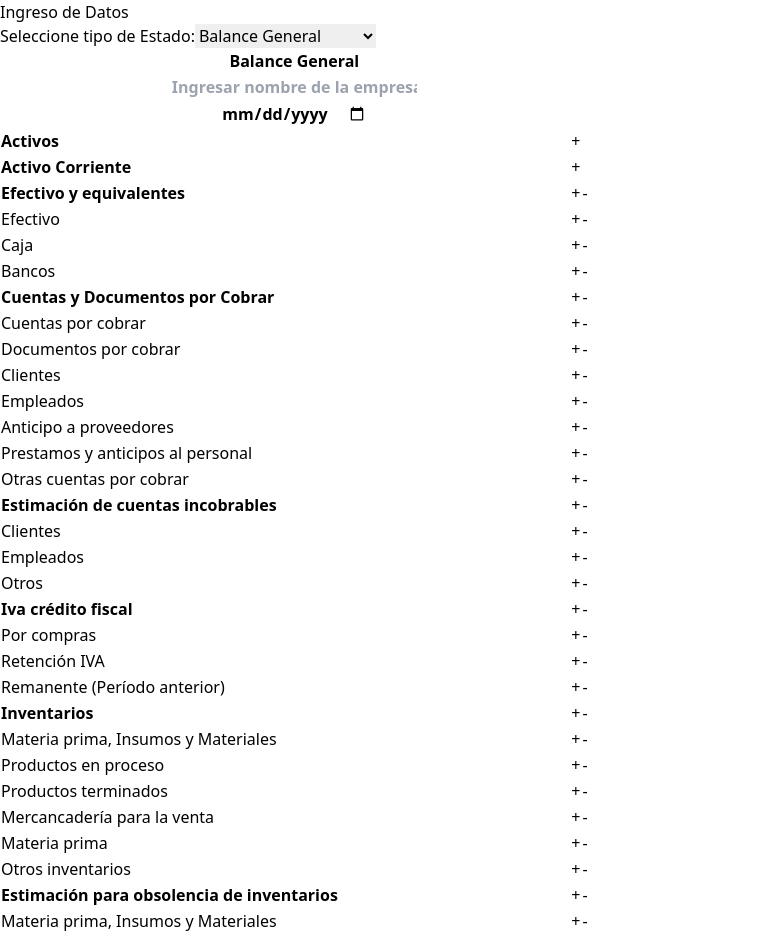
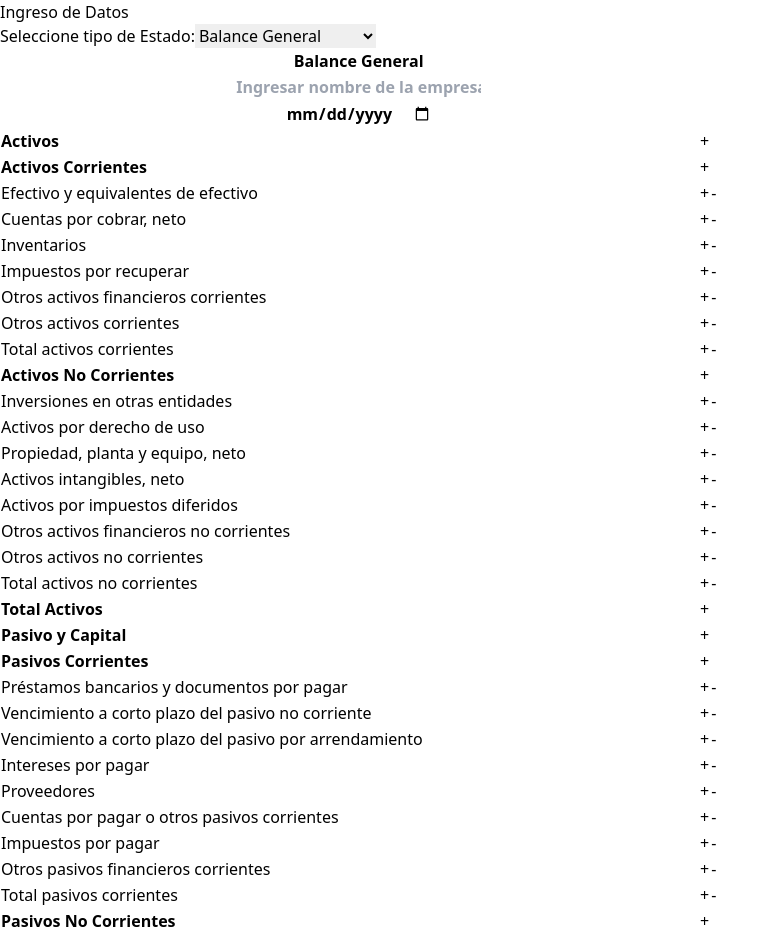
Before and after one commit to alkeys/fictional-disco, a React (Vite) app: page /Ingreso_Datos in a window 1280 px wide. Shown: the top 939 px of the page, without its empty margins (0-779 px from the left). Built offline with nearby package versions, Linux system fonts and the light colour scheme.

Commit message:
catalogo coca-cola añadido

```diff
--- /dev/null
+++ b/src/Data/Balances/catalogo_coca-cola.json
@@ -0,0 +1,88 @@
+{
+    "balance": {
+        "name": "Balance General",
+        "name_empresa": null,
+        "fecha": {
+            "dia": null,
+            "mes": null,
+            "anio": null
+        },
+        "Activos": {
+            "Activos Corrientes": {
+                "Efectivo y equivalentes de efectivo": null,
+                "Cuentas por cobrar, neto": null,
+                "Inventarios": null,
+                "Impuestos por recuperar": null,
+                "Otros activos financieros corrientes": null,
+                "Otros activos corrientes": null,
+                "Total activos corrientes": null
+            },
+            "Activos No Corrientes": {
+                "Inversiones en otras entidades": null,
+                "Activos por derecho de uso": null,
+                "Propiedad, planta y equipo, neto": null,
+                "Activos intangibles, neto": null,
+                "Activos por impuestos diferidos": null,
+                "Otros activos financieros no corrientes": null,
+                "Otros activos no corrientes": null,
+                "Total activos no corrientes": null
+            },
+            "Total Activos": null
+        },
+        "Pasivo y Capital": {
+            "Pasivos Corrientes": {
+                "Préstamos bancarios y documentos por pagar": null,
+                "Vencimiento a corto plazo del pasivo no corriente": null,
+                "Vencimiento a corto plazo del pasivo por arrendamiento": null,
+                "Intereses por pagar": null,
+                "Proveedores": null,
+                "Cuentas por pagar o otros pasivos corrientes": null,
+                "Impuestos por pagar": null,
+                "Otros pasivos financieros corrientes": null,
+                "Total pasivos corrientes": null
+            },
+            "Pasivos No Corrientes": {
+                "Préstamos bancarios y documentos por pagar": null,
+                "Beneficios posteriores al retiro y otros beneficios a empleados": null,
+                "Porción no corriente de pasivos por arrendamiento": null,
+                "Pasivos por impuestos diferidos": null,
+                "Otros pasivos financieros no corrientes y Provisiones": null,
+                "Otros pasivos no corrientes": null,
+                "Total pasivos no corrientes": null
+            },
+            "Total Pasivos": null,
+            "Capital": {
+                "Capital Social": null,
+                "Prima en suscripción de acciones": null,
+                "Utilidades retenidas": null,
+                "Otros instrumentos de capital": null,
+                "Otras partidas acumuladas de la utilidad integral": null,
+                "Capital atribuible a los propietarios de la controladora": null,
+                "Participación no controladora en subsidiarias consolidadas": null
+            },
+            "Total Capital": null,
+            "Total Pasivos y Capital": null
+        }
+    },
+    "resultados": {
+      "name": "Estado de Resultados",
+      "name_empresa": "Empresa 2",
+      "fecha": {
+        "dia": 31,
+        "mes": "diciembre",
+        "anio": 2020
+      },
+      "Ventas": null,
+      "Otros ingresos de operación": null,
+      "Ingresos totales": null,
+      "Costo de ventas": null,
+      "Utilidad bruta": null,
+      "Gastos de administración": null,
+      "Gastos de venta": null,
+      "Otros ingresos": null,
+      "Otros gastos": null,
+      "Gasto por intereses": null,
+      "Ingresos por intereses": null,
+      "(Pérdidas) ganancia por fluctuación cambiaría, neta": null
+    }
+}
--- a/src/component/Balance_General.jsx
+++ b/src/component/Balance_General.jsx
@@ -75,7 +75,6 @@ const BalanceGeneral = ({estado}) => {
         setBalanceData(newBalanceData);
     };
 
-
     return (
         <>
             <table className="text-left">
@@ -139,9 +138,25 @@ const BalanceGeneral = ({estado}) => {
                                                 <React.Fragment key={index3}>
                                                     <tr>
                                                         <td colSpan={3} className="px-7">
-                                                        <strong>{key3}</strong>
+                                                            {/* Aplica negrita solo si `key3` tiene subcuentas */}
+                                                            {balanceData[key1][key2][key3] && typeof balanceData[key1][key2][key3] === 'object' && Object.keys(balanceData[key1][key2][key3]).length > 0 ? (
+                                                                <strong>{key3}</strong>
+                                                            ) : (
+                                                                key3
+                                                            )}
                                                         </td>
-                                                        <td></td>
+                                                        {balanceData[key1][key2][key3] && typeof balanceData[key1][key2][key3] === 'object' && Object.keys(balanceData[key1][key2][key3]).length > 0 ? (
+                                                            // Si `key3` tiene subcuentas, no mostramos el input
+                                                            <td></td>
+                                                        ) : (
+                                                            // Si `key3` no tiene subcuentas, mostramos el input
+                                                            <input
+                                                                type="number"
+                                                                value={balanceData[key1][key2][key3]}
+                                                                onChange={(e) => handleInputChange(e, key1, key2, key3)}
+                                                                className="border border-black rounded px-2"
+                                                            />
+                                                        )}
                                                         <td>
                                                             <button
                                                                 className="ml-2 p-1 bg-green-500 text-white rounded px-3"
@@ -229,28 +244,28 @@ const BalanceGeneral = ({estado}) => {
                                                                     ))
                                                                 ) : (
                                                                     <tr>
-                                                                        {/* <td colSpan={3}>No hay cuentas disponibles en {key4}</td> */}
+                                                                        {/* Mensaje opcional si `key4` no tiene cuentas */}
                                                                     </tr>
                                                                 )}
                                                             </React.Fragment>
                                                         ))
                                                     ) : (
                                                         <tr>
-                                                            {/* <td colSpan={3}>No hay cuentas disponibles en {key3}</td> */}
+                                                            {/* Mensaje opcional si `key3` no tiene cuentas */}
                                                         </tr>
                                                     )}
                                                 </React.Fragment>
                                             ))
                                         ) : (
                                             <tr>
-                                                {/* <td colSpan={3}>No hay cuentas disponibles en {key2}</td> */}
+                                                {/* Mensaje opcional si `key2` no tiene cuentas */}
                                             </tr>
                                         )}
                                     </React.Fragment>
                                 ))
                             ) : (
                                 <tr>
-                                    {/* <td colSpan={4}>No hay cuentas disponibles en {key1}</td> */}
+                                    {/* Mensaje opcional si `key1` no tiene cuentas */}
                                 </tr>
                             )}
                         </React.Fragment>
--- a/src/pages/ingreso_datos.jsx
+++ b/src/pages/ingreso_datos.jsx
@@ -1,6 +1,6 @@
 import React from "react";
 import { useEffect, useState } from "react";
-import catalogo_cuentas from "../Data/Balances/catalogo_cuentas.json";
+import catalogo_cuentas from "../Data/Balances/catalogo_coca-cola.json";
 import BalanceGeneral from "../component/Balance_General";
 import EstadoResultados from "../component/EstadoResultados";
 
@@ -18,8 +18,8 @@ export const IngresoDatos = () => {
     };
 
     return (
-        <div className="bg-red-600 pb-6">
-            <div className="flex flex-col text-center px-10 py-4 bg-red-600">
+        <div className="bg-red-700 pb-6">
+            <div className="flex flex-col text-center px-10 py-4 bg-red-700">
                 <h1 className="text-5xl font-bold mb-6 text-white">
                     Ingreso de Datos
                 </h1>
@@ -27,7 +27,7 @@ export const IngresoDatos = () => {
                     <label htmlFor="select_estado" className="px-2 text-white">
                         Seleccione tipo de Estado:
                     </label>
-                    <select id="select_estado" className="border rounded" value={seleccion} onChange={handleSeleccion}>
+                    <select id="select_estado" className="border rounded " value={seleccion} onChange={handleSeleccion}>
                         {catalogo.map((estado, index) => (
                             <option key={index} value={estado.name}>
                                 {estado.name}
```
